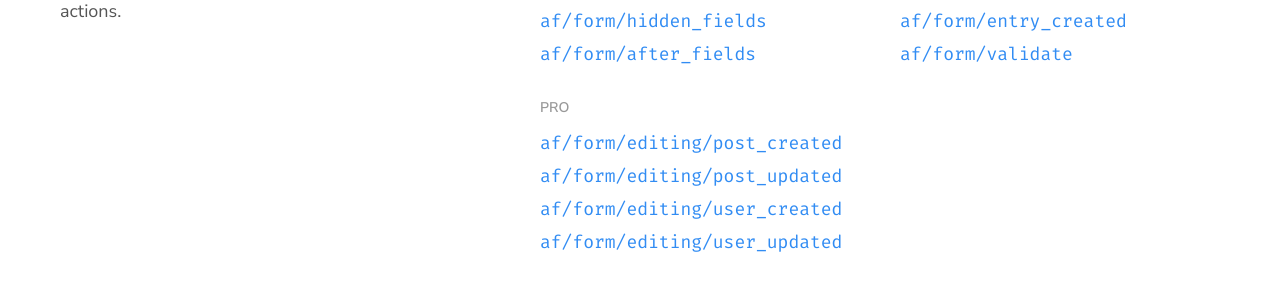
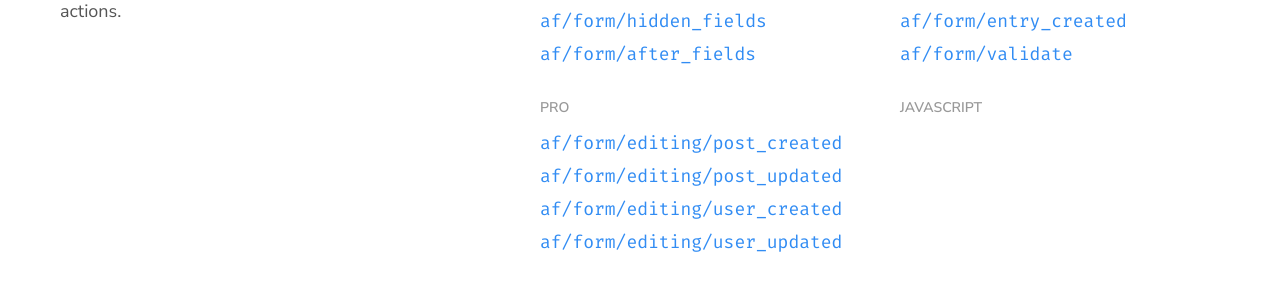
Before and after one commit to advancedforms/advancedforms.github.io, a Jekyll site: the page built from index.md, in a window 1280 px wide. Shown: the part 1336-1628 px from the top of the page. Built offline with Jekyll 4.4.1, drawn with Linux system fonts in a browser that asks for light colours.

Commit message:
Added Javascript hooks section

```diff
--- a/_layouts/home.html
+++ b/_layouts/home.html
@@ -126,6 +126,16 @@
 							{% endfor %}
 						</ul>
 					</div>
+
+					<div class="documentation-column">
+						<h2>Javascript</h2>
+						<ul>
+							{% assign hooks = site.actions | where: "category", "javascript" %}
+							{% for hook in hooks %}
+								<li><a href="{{ hook.url }}">{{ hook.title }}</a></li>
+							{% endfor %}
+						</ul>
+					</div>
 				</div>
 			</div>
 		</div>
```
